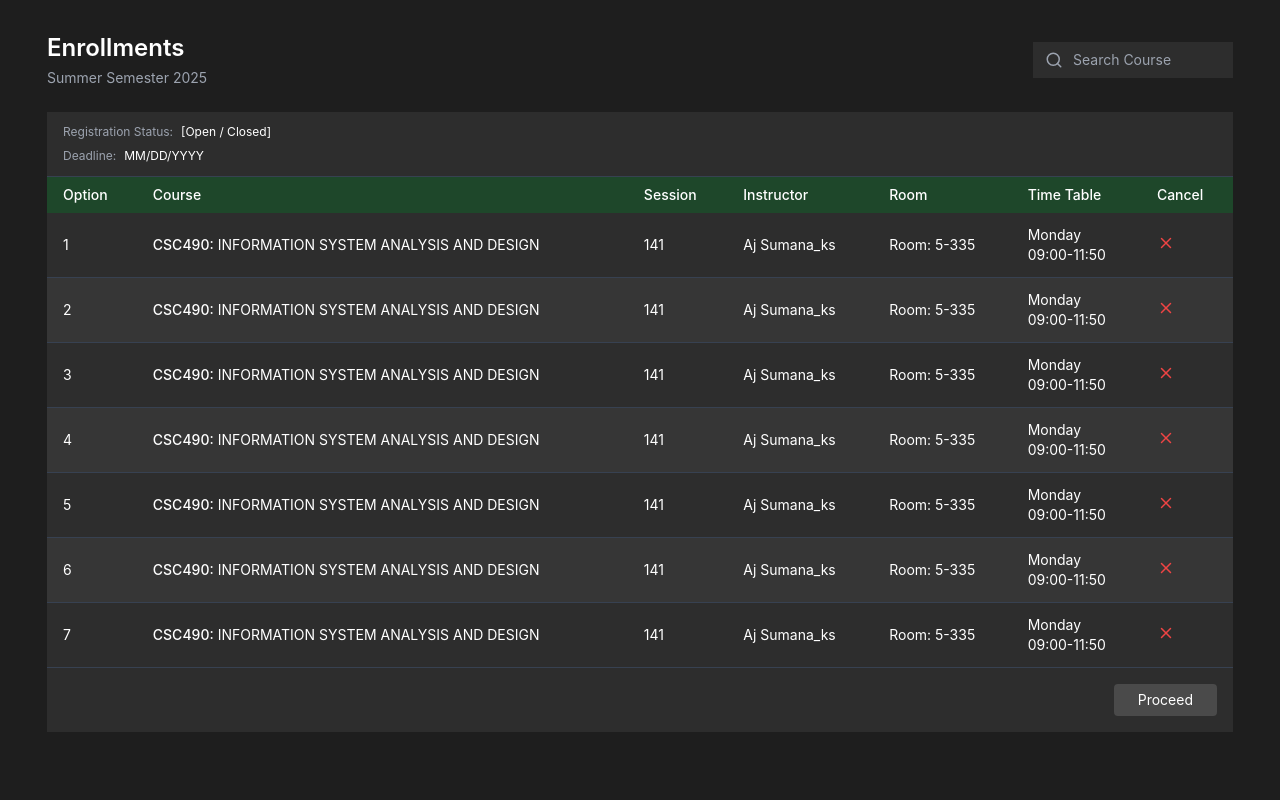
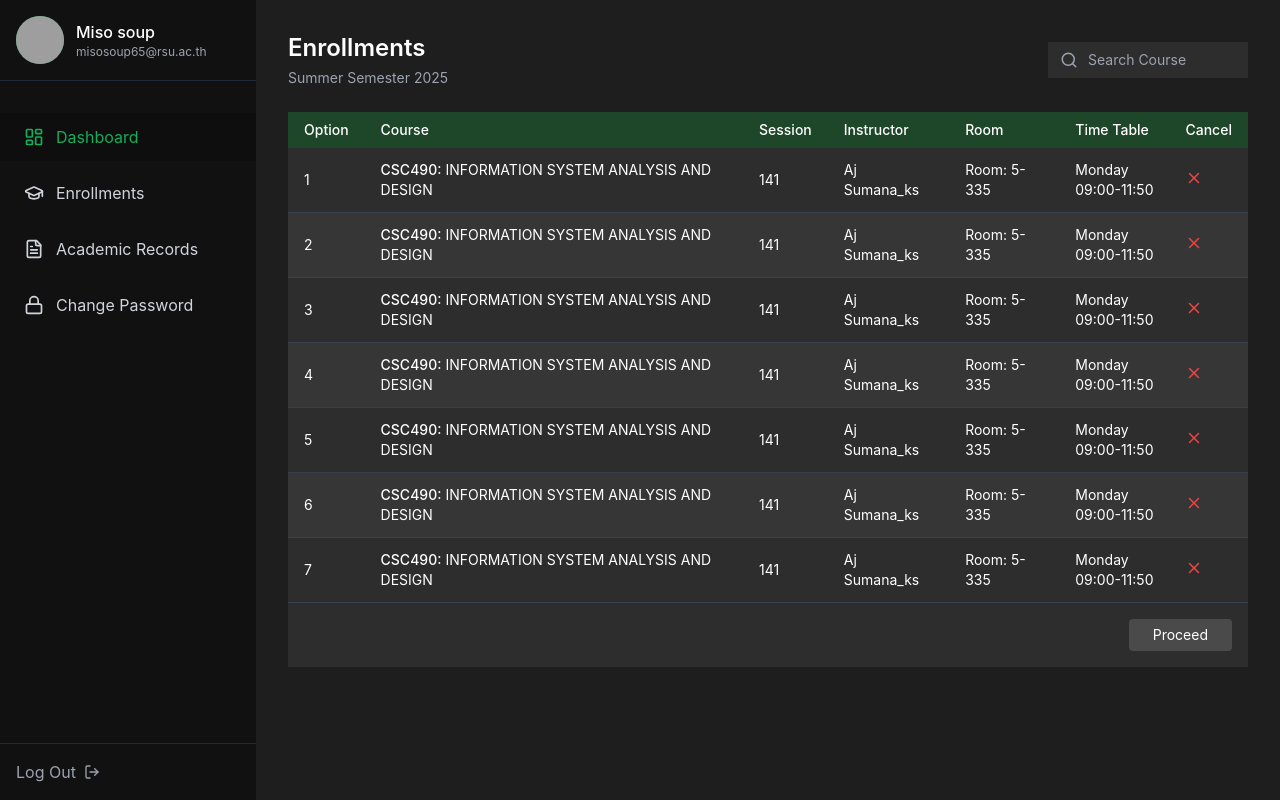
Before and after one commit to DaemonHehe/IntraSysFrontend, a React (Create React App) app: page /main/enrollments in a window 1280 px wide. Built offline with nearby package versions, Linux system fonts and the light colour scheme; grey boxes are pictures that could not be loaded.

Commit message:
updated EnrollmentsPage.js

```diff
--- a/src/components/EnrollmentsPage.js
+++ b/src/components/EnrollmentsPage.js
@@ -79,8 +79,13 @@ function EnrollmentsPage() {
   };
 
   return (
-    <div className="min-h-screen bg-[#1E1E1E] text-white">
-      <div className="max-w-[1234px] mx-auto py-8 px-6">
+    <div className="flex min-h-screen bg-[#1E1E1E] text-white">
+      {/* Sidebar */}
+      <Sidebar />
+
+      {/* Main Content */}
+      <div className="flex-1 p-8">
+        <div className="max-w-[1234px] mx-auto">
           <div className="flex justify-between items-center mb-6">
             <div>
               <h1 className="text-2xl font-semibold mb-1">Enrollments</h1>
@@ -102,19 +107,6 @@ function EnrollmentsPage() {
           </div>
 
           <div className="bg-[#2D2D2D] rounded-lg overflow-hidden">
-          <div className="px-4 py-3 border-b border-gray-700 space-y-2">
-            <div className="flex items-center gap-2">
-              <span className="text-xs text-gray-400">
-                Registration Status:
-              </span>
-              <span className="text-xs">[Open / Closed]</span>
-            </div>
-            <div className="flex items-center gap-2">
-              <span className="text-xs text-gray-400">Deadline:</span>
-              <span className="text-xs">MM/DD/YYYY</span>
-            </div>
-          </div>
-
             <div className="overflow-x-auto">
               <table className="w-full border-collapse">
                 <thead>
@@ -147,7 +139,9 @@ function EnrollmentsPage() {
                       <td className="py-3 px-4">{course.section}</td>
                       <td className="py-3 px-4">{course.instructor}</td>
                       <td className="py-3 px-4">{course.room}</td>
-                    <td className="py-3 px-4 whitespace-pre">{course.time}</td>
+                      <td className="py-3 px-4 whitespace-pre">
+                        {course.time}
+                      </td>
                       <td className="py-3 px-4">
                         <button
                           onClick={() => handleDelete(course.id)}
@@ -170,6 +164,7 @@ function EnrollmentsPage() {
           </div>
         </div>
       </div>
+    </div>
   );
 }
 
```
Lines whose indentation alone changed are shown as unchanged.
